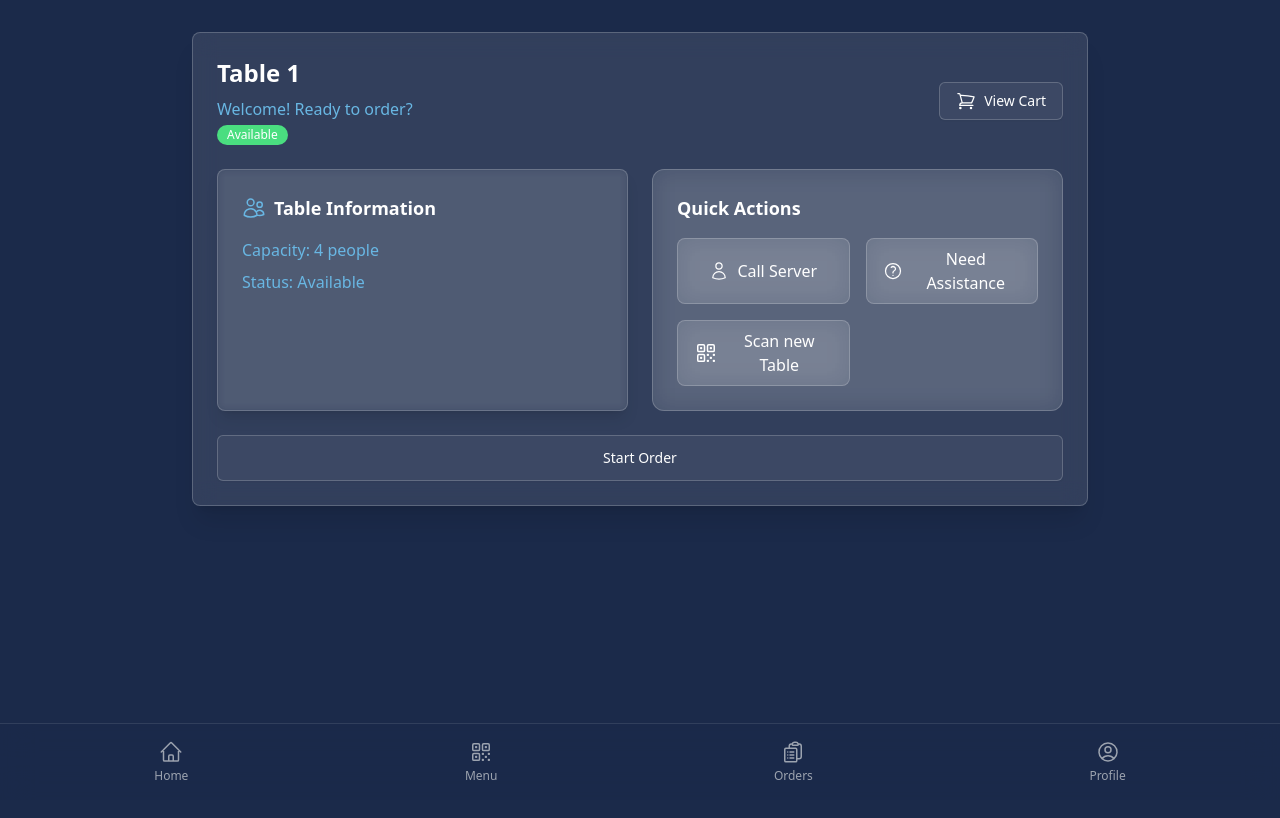
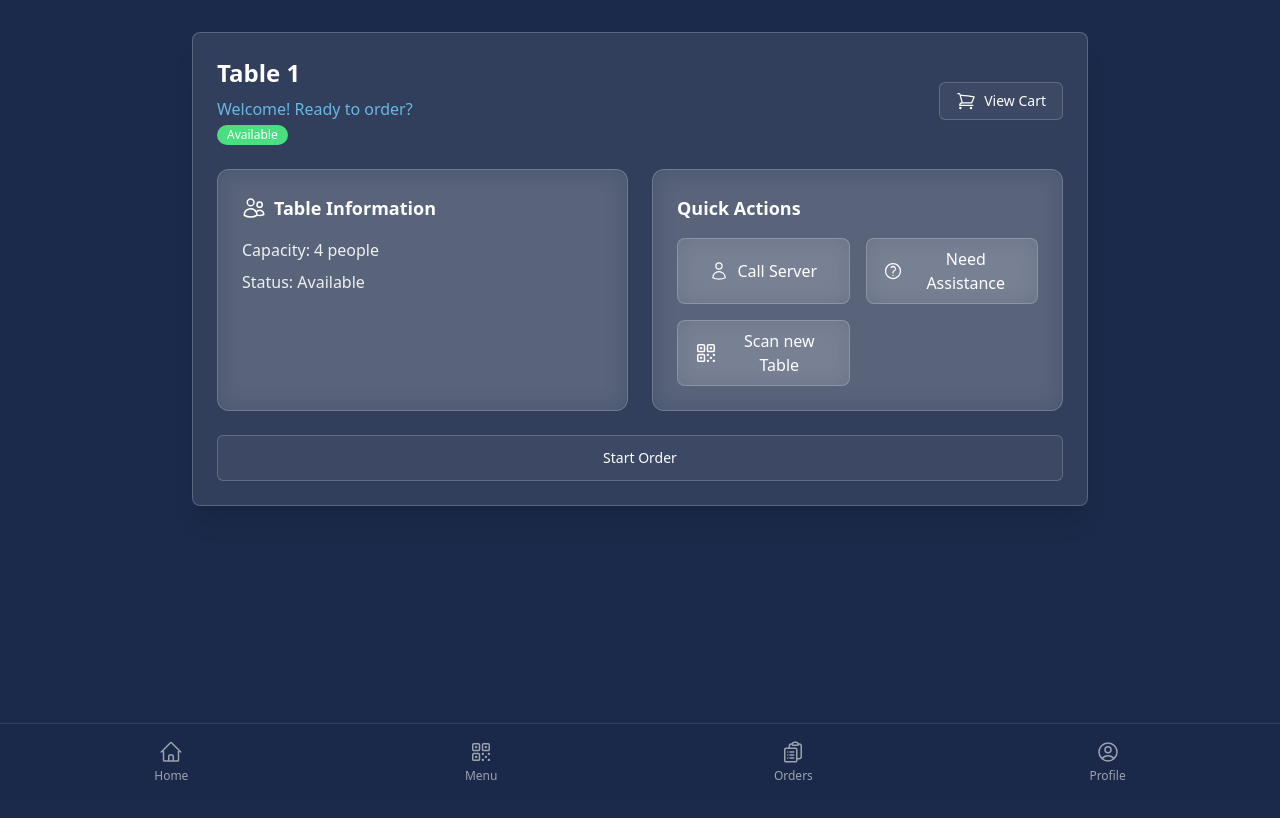
Before and after one commit to AGASocial/bottcierge, a React (Vite) app: page /table/1 in a window 1280 px wide. Shown: the top 818 px of the page. Built offline with nearby package versions, Linux system fonts and the light colour scheme; no server answers.

Commit message:
Call Server

```diff
--- a/src/components/table/QuickActions.tsx
+++ b/src/components/table/QuickActions.tsx
@@ -1,40 +1,42 @@
-import React, { useState } from 'react';
-import { motion } from 'framer-motion';
-import { useDispatch, useSelector } from 'react-redux';
-import { useNavigate } from 'react-router-dom';
-import toast from 'react-hot-toast';
-import { AppDispatch, RootState } from '../../store';
-import { createServiceRequest } from '../../store/slices/serviceRequestSlice';
-import { selectTable } from '../../store/slices/tableSlice';
-import Dialog from '../common/Dialog';
+import React, { useState } from "react";
+import { motion } from "framer-motion";
+import { useDispatch, useSelector } from "react-redux";
+import { useNavigate } from "react-router-dom";
+import toast from "react-hot-toast";
+import { AppDispatch, RootState } from "../../store";
+import { createServiceRequest } from "../../store/slices/serviceRequestSlice";
+import { selectTable } from "../../store/slices/tableSlice";
+import Dialog from "../common/Dialog";
 import {
   UserIcon,
   CubeIcon,
   BeakerIcon,
   QuestionMarkCircleIcon,
   QrCodeIcon,
-} from '@heroicons/react/24/outline';
+} from "@heroicons/react/24/outline";
 
 interface QuickActionButtonProps {
   label: string;
   onClick: () => void;
   icon?: React.ReactNode;
   loading?: boolean;
+  showToast?: boolean;
 }
 
 const QuickActionButton: React.FC<QuickActionButtonProps> = ({
   label,
   onClick,
   icon,
-  loading = false
+  loading = false,
+  showToast = false,
 }) => {
   const [isAnimating, setIsAnimating] = useState(false);
   const handleClick = async () => {
     if (loading) return;
 
-    setIsAnimating(true);
+    // setIsAnimating(true);
     await onClick();
-
+    if (showToast)
       toast.success("Request sent successfully!", {
         duration: 4000,
         position: "top-center",
@@ -45,9 +47,9 @@ const QuickActionButton: React.FC<QuickActionButtonProps> = ({
         },
       });
 
-    setTimeout(() => {
-      setIsAnimating(false);
-    }, 2000);
+    // setTimeout(() => {
+    //   setIsAnimating(false);
+    // }, 2000);
   };
 
   return (
@@ -55,8 +57,8 @@ const QuickActionButton: React.FC<QuickActionButtonProps> = ({
       onClick={handleClick}
       disabled={loading}
       className={`w-full flex items-center justify-center px-4 py-2 rounded-lg text-white
-        ${isAnimating ? 'bg-electric-blue' : 'bg-white/10'}
-        ${loading ? 'opacity-50 cursor-not-allowed' : 'hover:bg-opacity-90'}
+        ${isAnimating ? "bg-electric-blue" : "bg-white/10"}
+        ${loading ? "opacity-50 cursor-not-allowed" : "hover:bg-opacity-90"}
         backdrop-blur-md border border-white/20
         transition-all duration-200`}
       animate={{
@@ -65,7 +67,7 @@ const QuickActionButton: React.FC<QuickActionButtonProps> = ({
       whileTap={{ scale: loading ? 1 : 0.95 }}
     >
       {icon && <span className="mr-2">{icon}</span>}
-      {loading ? 'Sending...' : label}
+      {loading ? "Sending..." : label}
     </motion.button>
   );
 };
@@ -86,50 +88,58 @@ const QuickActions: React.FC<QuickActionsProps> = ({ tableId }) => {
   };
 
   // Check if there's an active order
-  const hasActiveOrder = currentOrder !== null &&
-    ['pending', 'preparing', 'ready', 'delivered'].includes(currentOrder.status);
+  const hasActiveOrder =
+    currentOrder !== null &&
+    ["pending", "preparing", "ready", "delivered"].includes(
+      currentOrder.status
+    );
 
   const quickActions = [
     {
-      label: 'Call Server',
-      onClick: () => handleServiceRequest('server'),
+      label: "Call Server",
+      onClick: () => handleServiceRequest("server"),
       icon: <UserIcon className="h-5 w-5" />,
       alwaysShow: true,
+      showToast: true,
     },
     {
-      label: 'Refill Ice',
-      onClick: () => handleServiceRequest('ice'),
+      label: "Refill Ice",
+      onClick: () => handleServiceRequest("ice"),
       icon: <CubeIcon className="h-5 w-5" />,
       alwaysShow: false,
+      showToast: true,
     },
     {
-      label: 'Request Mixers',
-      onClick: () => handleServiceRequest('mixers'),
+      label: "Request Mixers",
+      onClick: () => handleServiceRequest("mixers"),
       icon: <BeakerIcon className="h-5 w-5" />,
       alwaysShow: false,
+      showToast: true,
     },
     {
-      label: 'Need Assistance',
-      onClick: () => handleServiceRequest('assistance'),
+      label: "Need Assistance",
+      onClick: () => handleServiceRequest("assistance"),
       icon: <QuestionMarkCircleIcon className="h-5 w-5" />,
       alwaysShow: true,
+      showToast: true,
     },
     {
-      label: 'Scan new Table',
+      label: "Scan new Table",
       onClick: () => setShowScanDialog(true),
       icon: <QrCodeIcon className="w-6 h-6" />,
       alwaysShow: true,
+      showToast: false,
     },
   ];
 
   // Filter actions based on order status
   const visibleActions = quickActions.filter(
-    action => action.alwaysShow || hasActiveOrder
+    (action) => action.alwaysShow || hasActiveOrder
   );
 
   const handleScanNewTable = () => {
     dispatch(selectTable(null));
-    navigate('/table/scan');
+    navigate("/table/scan");
     setShowScanDialog(false);
   };
 
@@ -154,6 +164,7 @@ const QuickActions: React.FC<QuickActionsProps> = ({ tableId }) => {
             onClick={action.onClick}
             icon={action.icon}
             loading={loading}
+            showToast={action.showToast}
           />
         ))}
       </div>
--- a/src/pages/Home.tsx
+++ b/src/pages/Home.tsx
@@ -162,7 +162,7 @@ const Home: React.FC = () => {
         <h2 className="text-2xl font-bold mb-6">Quick Actions</h2>
         <div className="grid grid-cols-2 md:grid-cols-4 gap-4">
           <button onClick={handleCallStacy} className="btn-primary">
-            Call Stacy
+            Call Server
           </button>
           <button
             onClick={() => handleRefill("Ice is on the way!")}
--- a/src/pages/Table.tsx
+++ b/src/pages/Table.tsx
@@ -119,12 +119,12 @@ const Table: React.FC = () => {
           </div>
 
           <div className="grid grid-cols-1 md:grid-cols-2 gap-6">
-            <div className="bg-white/5 backdrop-blur-sm rounded-lg p-6 shadow-lg border border-white/20">
+            <div className="glass-card p-6">
               <div className="flex items-center mb-4">
-                <UsersIcon className="h-6 w-6 mr-2 text-light-blue" />
-                <h2 className="text-lg font-semibold">Table Information</h2>
+                <UsersIcon className="h-6 w-6 mr-2 text-white" />
+                <h2 className="text-lg font-semibold text-white">Table Information</h2>
               </div>
-              <div className="space-y-2 text-light-blue">
+              <div className="space-y-2 text-white/90">
                 <p>Capacity: {currentTable?.capacity} people</p>
                 {currentTable?.status && (
                   <p>Status: {currentTable.status.charAt(0).toUpperCase() + currentTable.status.slice(1)}</p>
```
Lines whose indentation alone changed are shown as unchanged.
